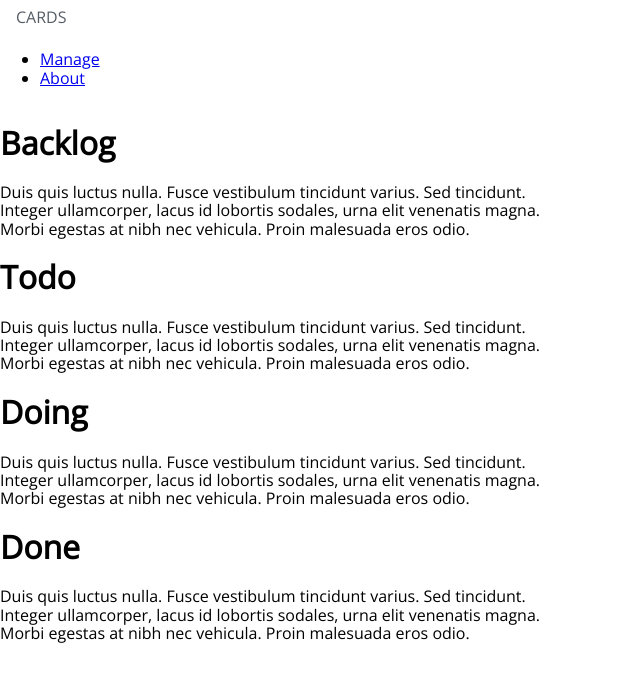
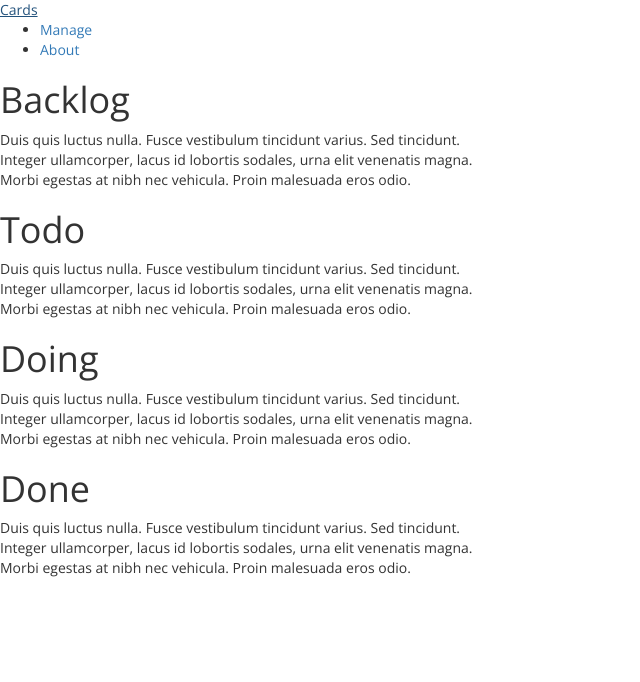
Before and after one commit to netxph/protocards, a website: page app/index.html in a window 1280 px wide. Shown: the whole page, without its empty margins (0-640 px from the left). Drawn offline with nearby package versions, Linux system fonts and the light colour scheme.

Commit message:
purge remnants of pure

```diff
--- a/app/index.html
+++ b/app/index.html
@@ -8,7 +8,7 @@
         <meta name="description" content="" >
         <meta name="viewport" content="width=device-width, initial-scale=1">
 
-        <link rel="stylesheet" href="vendor/pure/pure.css" >
+        <link rel="stylesheet" href="vendor/bootstrap/dist/css/bootstrap.css" >
         <link rel="stylesheet" href="styles/main.css" >
 
         <script src="vendor/modernizr/modernizr.js"></script>
@@ -18,16 +18,16 @@
         <p class="browsehappy">You are using an <strong>outdated</strong> browser. Please <a href="http://browsehappy.com/">upgrade your browser</a> to improve your experience.</p>
         <![endif]-->
         <div class="pure-g-r">
-            <div id="menu" class="pure-u">
-                <div class="pure-menu pure-menu-open">
-                    <a class="pure-menu-heading" href="#">Cards</a>
+            <div id="menu">
+                <div>
+                    <a href="#">Cards</a>
                     <ul>
                         <li><a href="#">Manage</a></li>
                         <li><a href="#">About</a></li>
                     </ul>
                 </div>
             </div>
-            <div id="areas" class="pure-u-1">
+            <div id="areas">
                 <div class="area">
                     <h1>Backlog</h1>
                     <div class="cards">
--- a/bower.json
+++ b/bower.json
@@ -3,7 +3,7 @@
     "version": "2.0.0",
     "dependencies": {
         "modernizr": "~2.7.1",
-        "pure": "~0.3.0"
+        "bootstrap": "~3.0.3"
     },
     "devDependencies": {
     }
```
